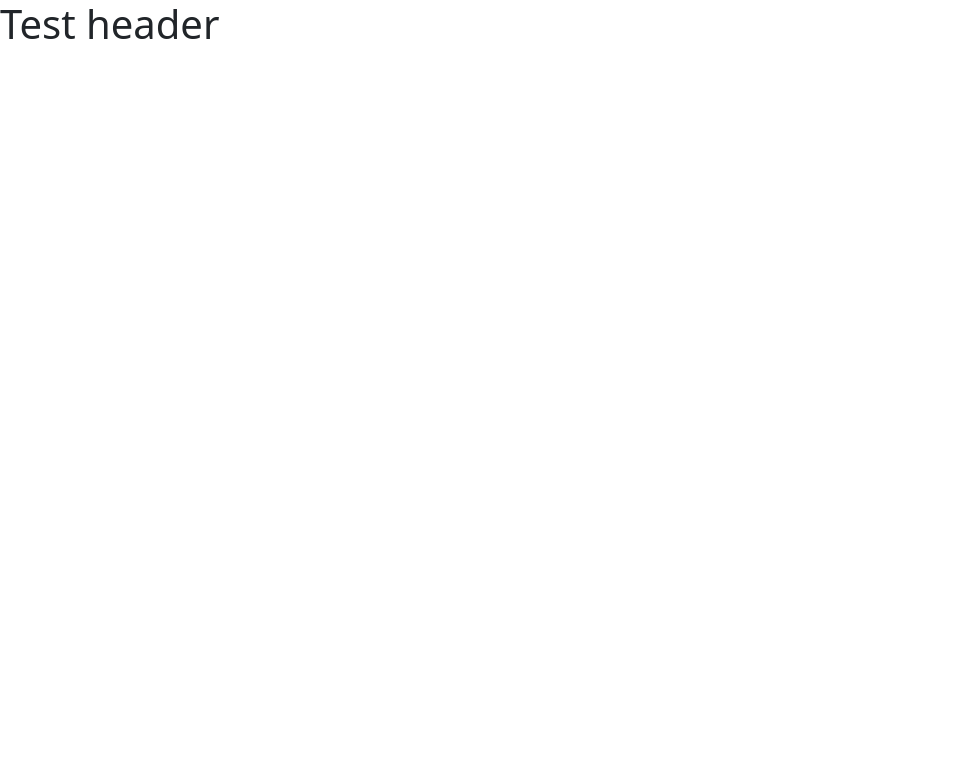
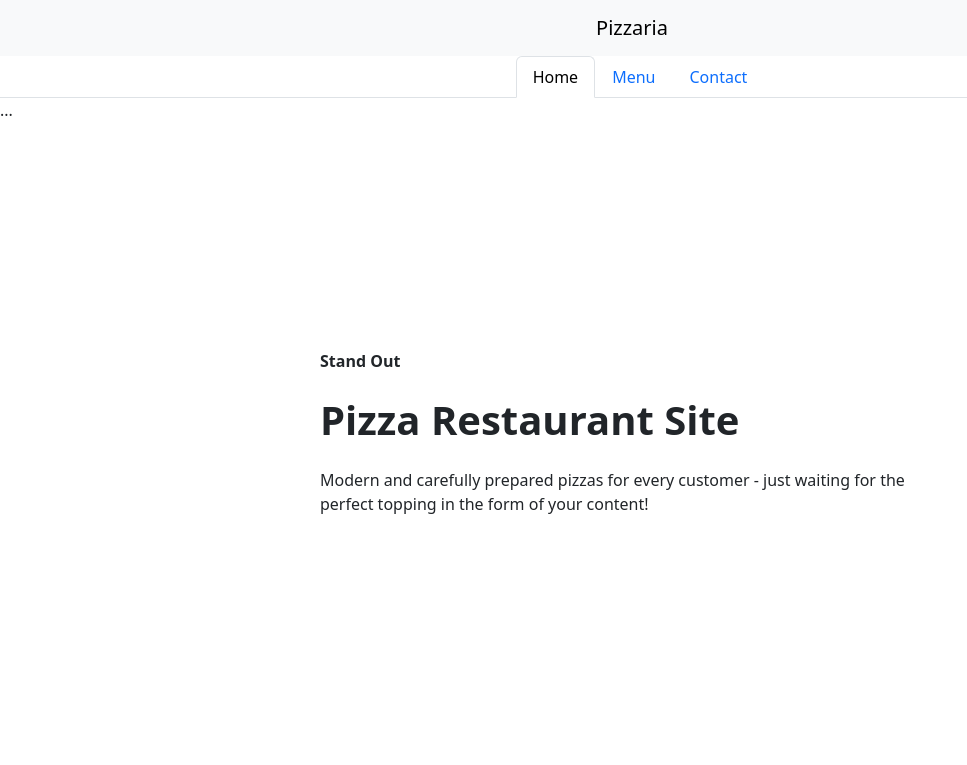
Before and after one commit to Vurnex/restaurant-page, a website built with webpack: page src/index.html in a window 1280 px wide. Shown: the whole page, without its empty margins (0-967 px from the left). Built offline with nearby package versions, Linux system fonts and the light colour scheme.

Commit message:
Add intro section

```diff
--- /dev/null
+++ b/src/headers/nav.js
@@ -0,0 +1,17 @@
+export default function nav() {
+
+    //Bootstrap example
+    const navBar = document.createElement('nav');
+    navBar.setAttribute('class', 'navbar navbar-expand-lg bg-light');
+
+    const container =
+    `
+    <div class="container-fluid">
+        <a class="navbar-brand" href="#">Pizzaria</a>
+    </div>
+
+    `
+    navBar.innerHTML = container;
+
+    return navBar;
+}
--- /dev/null
+++ b/src/headers/tabs.js
@@ -0,0 +1,29 @@
+export default function tabs() {
+
+    const tabs = document.createElement('div');
+    tabs.setAttribute('class', 'tab-cont');
+
+    const items =
+    `
+    <ul class="nav nav-tabs" id="myTab" role="tablist">
+        <li class="nav-item" role="presentation">
+            <button class="nav-link active" id="home-tab" data-bs-toggle="tab" data-bs-target="#home" type="button" role="tab" aria-controls="home" aria-selected="true">Home</button>
+        </li>
+        <li class="nav-item" role="presentation">
+            <button class="nav-link" id="menu-tab" data-bs-toggle="tab" data-bs-target="#menu" type="button" role="tab" aria-controls="menu" aria-selected="false">Menu</button>
+        </li>
+        <li class="nav-item" role="presentation">
+            <button class="nav-link" id="contact-tab" data-bs-toggle="tab" data-bs-target="#contact" type="button" role="tab" aria-controls="contact" aria-selected="false">Contact</button>
+        </li>
+    </ul>
+    <div class="tab-content" id="myTabContent">
+        <div class="tab-pane fade show active" id="home" role="tabpanel" aria-labelledby="home-tab">...</div>
+        <div class="tab-pane fade" id="menu" role="tabpanel" aria-labelledby="menu-tab">...</div>
+        <div class="tab-pane fade" id="contact" role="tabpanel" aria-labelledby="contact-tab">...</div>
+    </div>
+
+    `
+    tabs.innerHTML = items;
+
+    return tabs;
+}
--- a/src/index.html
+++ b/src/index.html
@@ -2,7 +2,7 @@
 <html>
     <head>
         <meta charset="utf-8">
-        <title>Restaurant Test</title>
+        <title>Pizza Restaurant</title>
         <meta name="viewport" content="width=device-width, initial-scale=1">
 
         <link href="https://cdn.jsdelivr.net/npm/bootstrap@5.3.0-alpha3/dist/css/bootstrap.min.css" rel="stylesheet" integrity="sha384-KK94CHFLLe+nY2dmCWGMq91rCGa5gtU4mk92HdvYe+M/SXH301p5ILy+dN9+nJOZ" crossorigin="anonymous">
--- a/src/pageLoad.js
+++ b/src/pageLoad.js
@@ -1,3 +1,8 @@
+import nav from "./headers/nav";
+import tabs from "./headers/tabs";
+
+import home from "./pages/home";
+
 export default function pageLoad() {
 
     //console.log('I get called from pageLoad.js!');
@@ -8,7 +13,11 @@ export default function pageLoad() {
     const header = document.createElement('h1');
     header.innerHTML = "Test header";
 
-    content.appendChild(header);
+    content.appendChild(nav());
+    content.appendChild(tabs());
+
+    content.appendChild(home());
+
 
     return content;
 
--- /dev/null
+++ b/src/pages/home.js
@@ -0,0 +1,43 @@
+export default function home() {
+
+    const intro = document.createElement('section');
+    intro.setAttribute('class', 'intro section-position');
+
+    const intro_left = document.createElement('div');
+    intro_left.setAttribute('class', 'intro-left sub-section-position');
+
+    intro.appendChild(intro_left);
+
+    const intro_h6 = document.createElement('h6');
+    const intro_h1 = document.createElement('h1');
+    const intro_para = document.createElement('p');
+
+    intro_h6.textContent = "Stand Out";
+    intro_h1.textContent = "Pizza Restaurant Site";
+    intro_para.textContent =
+    `
+    Modern and carefully prepared pizzas for every customer -
+    just waiting for the perfect topping in the form of your content!
+
+    `;
+
+    intro_left.appendChild(intro_h6);
+    intro_left.appendChild(intro_h1);
+    intro_left.appendChild(intro_para);
+    //intro_left.appendChild(button('Get Started'));
+
+    intro.appendChild(intro_left);
+
+    return intro;
+
+}
+
+function button(txt) {
+
+    const button = document.createElement(button);
+    button.setAttribute('class', 'btn btn-danger');
+    button.textContent = txt;
+
+    return button;
+
+}
--- a/src/style.scss
+++ b/src/style.scss
@@ -70,3 +70,14 @@ footer {
     z-index: 1;
     text-align: center;
 }
+
+/* Custom Bootstrap */
+
+.navbar > .container-fluid {
+
+    justify-content: center;
+  }
+  .nav-tabs {
+
+    justify-content: center;
+  }
```
Also changed, not shown: src/style.css, 1 other file.
